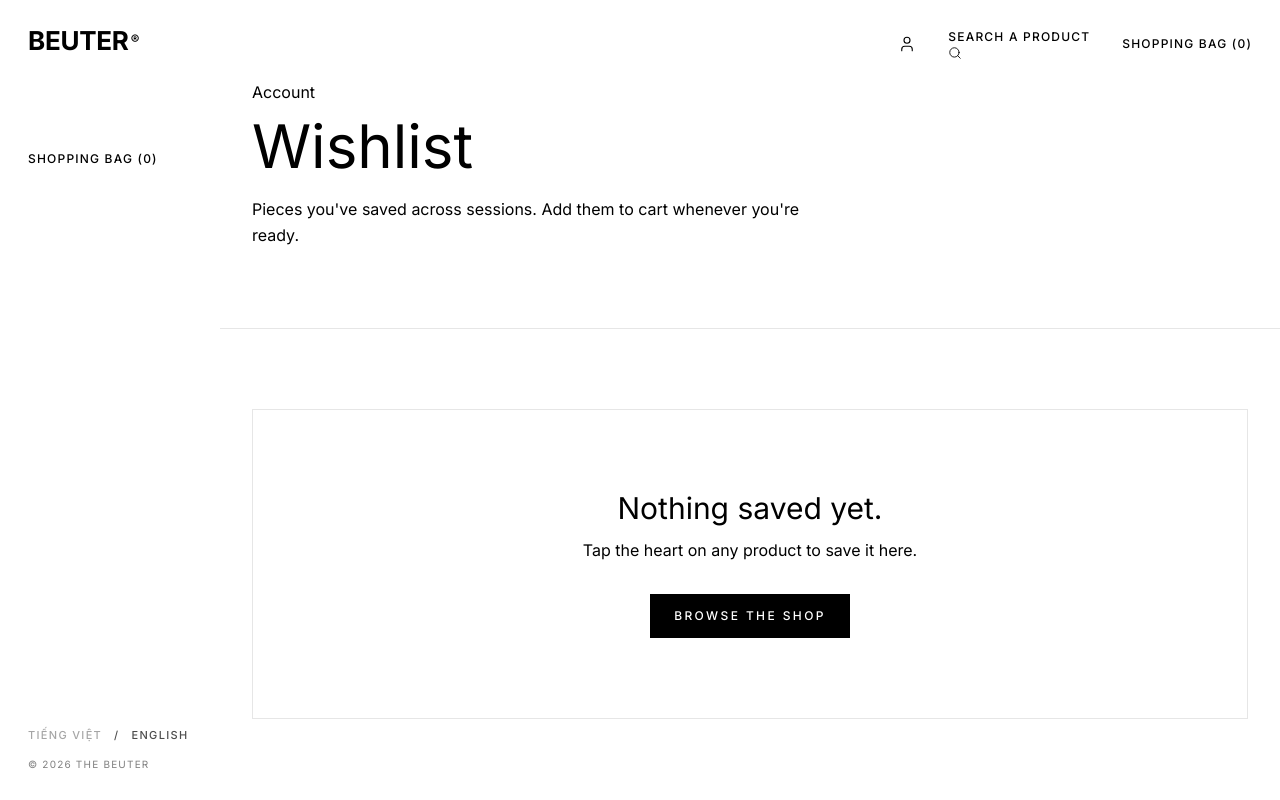
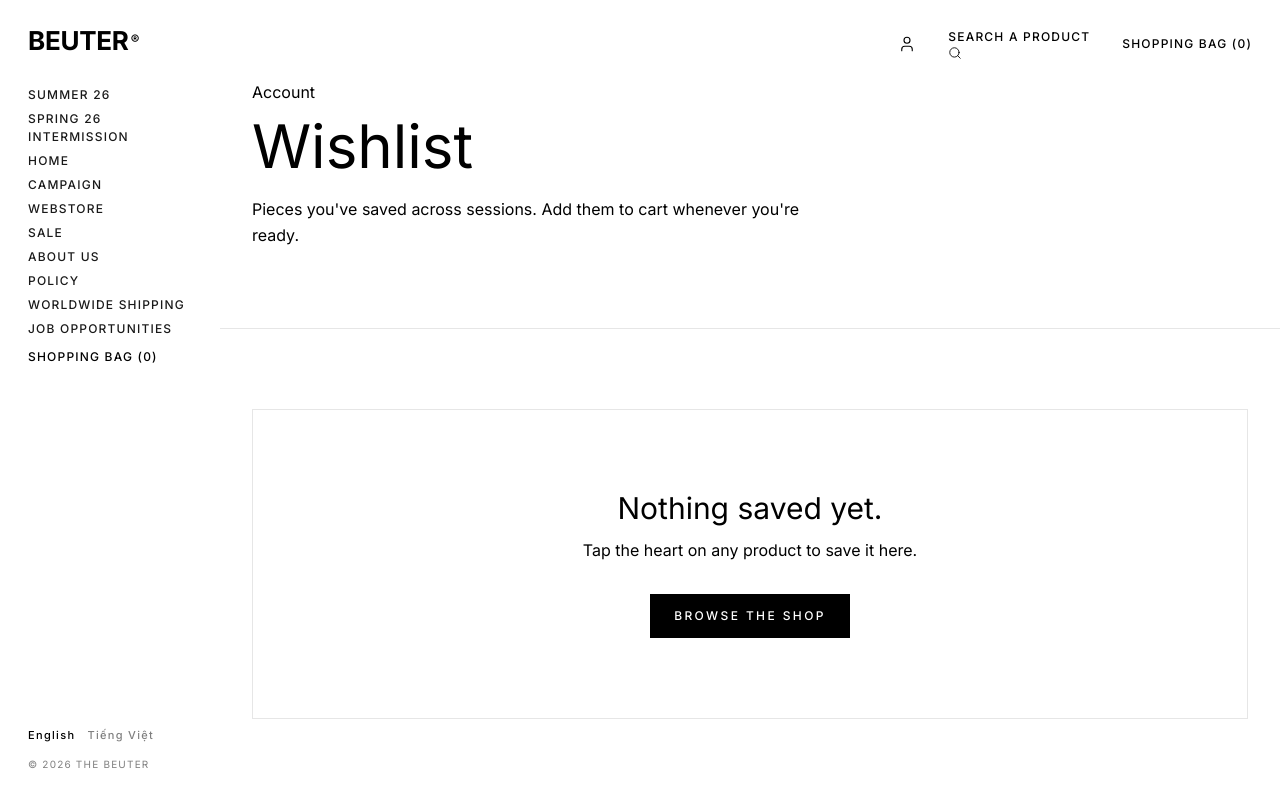
Before and after one commit to nathannewyen/the-beuter-design-ecommerce-platform, a Next.js app: page /wishlist in a window 1280 px wide. Shown: the top 800 px of the page. Built offline with nearby package versions, Linux system fonts and the light colour scheme; no server answers.

Commit message:
feat(i18n): translate nav surfaces and add LocaleSwitcher

```diff
--- /dev/null
+++ b/src/components/locale-switcher.tsx
@@ -0,0 +1,54 @@
+"use client";
+
+import { useLocale } from "next-intl";
+import { useRouter } from "next/navigation";
+import { useTransition } from "react";
+import { LOCALES, LOCALE_COOKIE, type Locale } from "@/i18n/config";
+import { cn } from "@/lib/utils";
+
+interface LocaleSwitcherProps {
+  className?: string;
+}
+
+const LABEL: Record<Locale, string> = {
+  en: "English",
+  vi: "Tiếng Việt",
+};
+
+export function LocaleSwitcher({ className }: LocaleSwitcherProps) {
+  const current = useLocale() as Locale;
+  const router = useRouter();
+  const [pending, startTransition] = useTransition();
+
+  function set(next: Locale) {
+    if (next === current) return;
+    const oneYear = 60 * 60 * 24 * 365;
+    document.cookie = `${LOCALE_COOKIE}=${next}; path=/; max-age=${oneYear}; samesite=lax`;
+    startTransition(() => router.refresh());
+  }
+
+  return (
+    <div
+      className={cn(
+        "flex gap-3 bd-eyebrow",
+        pending && "opacity-60",
+        className,
+      )}
+    >
+      {LOCALES.map((locale) => (
+        <button
+          key={locale}
+          type="button"
+          onClick={() => set(locale)}
+          aria-pressed={current === locale}
+          className={cn(
+            "transition-opacity hover:opacity-60",
+            current === locale ? "opacity-100" : "opacity-50",
+          )}
+        >
+          {LABEL[locale]}
+        </button>
+      ))}
+    </div>
+  );
+}
--- a/src/components/mobile-nav.tsx
+++ b/src/components/mobile-nav.tsx
@@ -3,8 +3,10 @@
 import { AnimatePresence, motion } from "framer-motion";
 import Link from "next/link";
 import { X } from "lucide-react";
+import { useTranslations } from "next-intl";
 import { primaryNav, siteConfig } from "@/lib/site";
 import { Logo } from "@/components/brand/logo";
+import { LocaleSwitcher } from "@/components/locale-switcher";
 
 interface MobileNavProps {
   open: boolean;
@@ -12,6 +14,7 @@ interface MobileNavProps {
 }
 
 export function MobileNav({ open, onClose }: MobileNavProps) {
+  const t = useTranslations("nav");
   return (
     <AnimatePresence>
       {open && (
@@ -49,18 +52,20 @@ export function MobileNav({ open, onClose }: MobileNavProps) {
             <nav className="flex-1 overflow-y-auto px-6 py-6 flex flex-col gap-2">
               {primaryNav.map((item) => (
                 <Link
-                  key={item.href + item.label}
+                  key={item.href + item.key}
                   href={item.href}
                   onClick={onClose}
                   className="bd-nav-link py-2"
                 >
-                  {item.label}
+                  {t(item.key)}
                 </Link>
               ))}
             </nav>
-            <div className="px-6 py-5 border-t border-line text-[11px] tracking-[0.12em] uppercase opacity-60 space-y-1">
-              <p>Tiếng Việt / English</p>
-              <p>{siteConfig.legal.copyright}</p>
+            <div className="px-6 py-5 border-t border-line space-y-3">
+              <LocaleSwitcher />
+              <p className="text-[11px] tracking-[0.12em] uppercase opacity-60">
+                {siteConfig.legal.copyright}
+              </p>
             </div>
           </motion.aside>
         </>
--- a/src/components/shop/category-sidebar.tsx
+++ b/src/components/shop/category-sidebar.tsx
@@ -2,6 +2,7 @@
 
 import Link from "next/link";
 import { usePathname, useSearchParams } from "next/navigation";
+import { useTranslations } from "next-intl";
 import { shopCategoryNav } from "@/lib/site";
 import { cn } from "@/lib/utils";
 
@@ -10,18 +11,23 @@ export function CategorySidebar() {
   const params = useSearchParams();
   const currentQuery = params.toString();
   const currentHref = currentQuery ? `${pathname}?${currentQuery}` : pathname;
+  const t = useTranslations("shop");
 
   return (
     <aside className="w-full lg:w-[220px] shrink-0 mb-12 lg:mb-0">
       <div className="space-y-7">
-        {shopCategoryNav.map((section) => (
-          <div key={section.title}>
-            <p className="bd-section-label mb-2">{section.title}</p>
+        {shopCategoryNav.map((section) => {
+          const titleText = t(section.titleKey);
+          return (
+            <div key={section.titleKey}>
+              <p className="bd-section-label mb-2">{titleText}</p>
               <ul className="space-y-[2px]">
                 {section.items.map((item) => {
+                  const label =
+                    "labelKey" in item ? t(item.labelKey) : item.label;
                   const isActive = item.href === currentHref;
                   return (
-                  <li key={item.href + item.label}>
+                    <li key={item.href + label}>
                       <Link
                         href={item.href}
                         className={cn(
@@ -29,14 +35,15 @@ export function CategorySidebar() {
                           isActive ? "opacity-100 font-semibold" : "opacity-100",
                         )}
                       >
-                      {item.label}
+                        {label}
                       </Link>
                     </li>
                   );
                 })}
               </ul>
             </div>
-        ))}
+          );
+        })}
       </div>
     </aside>
   );
--- a/src/components/site-sidebar.tsx
+++ b/src/components/site-sidebar.tsx
@@ -2,7 +2,9 @@
 
 import Link from "next/link";
 import { usePathname } from "next/navigation";
+import { useTranslations } from "next-intl";
 import { Logo } from "@/components/brand/logo";
+import { LocaleSwitcher } from "@/components/locale-switcher";
 import { primaryNav, siteConfig } from "@/lib/site";
 import { useCart } from "@/lib/cart-store";
 import { cn } from "@/lib/utils";
@@ -13,6 +15,7 @@ export function SiteSidebar() {
     s.lines.reduce((total, line) => total + line.quantity, 0),
   );
   const openCart = useCart((s) => s.open);
+  const t = useTranslations("nav");
 
   return (
     <aside
@@ -28,14 +31,14 @@ export function SiteSidebar() {
               : pathname.startsWith(item.href.split("?")[0]);
           return (
             <Link
-              key={item.href + item.label}
+              key={item.href + item.key}
               href={item.href}
               className={cn(
                 "bd-nav-link transition-opacity hover:opacity-60",
                 isActive ? "opacity-100" : "opacity-90",
               )}
             >
-              {item.label}
+              {t(item.key)}
             </Link>
           );
         })}
@@ -44,17 +47,15 @@ export function SiteSidebar() {
           onClick={openCart}
           className="bd-nav-link mt-1 text-left transition-opacity hover:opacity-60"
         >
-          Shopping Bag ({itemCount})
+          {t("bag")} ({itemCount})
         </button>
       </nav>
-      <div className="mt-auto pt-6 flex gap-3 bd-eyebrow opacity-70">
-        <span className="opacity-50">Tiếng Việt</span>
-        <span>/</span>
-        <span>English</span>
+      <div className="mt-auto pt-6">
+        <LocaleSwitcher />
+        <p className="mt-3 text-[10px] tracking-[0.12em] uppercase opacity-50 max-w-[160px] leading-relaxed">
+          {siteConfig.legal.copyright}
+        </p>
       </div>
-      <p className="mt-3 text-[10px] tracking-[0.12em] uppercase opacity-50 max-w-[160px] leading-relaxed">
-        {siteConfig.legal.copyright}
-      </p>
     </aside>
   );
 }
--- a/src/components/top-utility.tsx
+++ b/src/components/top-utility.tsx
@@ -2,6 +2,7 @@
 
 import Link from "next/link";
 import { Search, User } from "lucide-react";
+import { useTranslations } from "next-intl";
 import { useCart } from "@/lib/cart-store";
 
 export function TopUtility() {
@@ -9,6 +10,7 @@ export function TopUtility() {
     s.lines.reduce((total, line) => total + line.quantity, 0),
   );
   const openCart = useCart((s) => s.open);
+  const t = useTranslations("nav");
 
   return (
     <div className="hidden md:flex fixed top-7 right-7 z-30 items-center gap-8">
@@ -16,7 +18,7 @@ export function TopUtility() {
         <User size={18} strokeWidth={1.5} />
       </Link>
       <Link href="/search" className="bd-nav-link inline-flex items-center gap-2 hover:opacity-60">
-        Search a product
+        {t("search")}
         <Search size={14} strokeWidth={1.5} />
       </Link>
       <button
@@ -24,7 +26,7 @@ export function TopUtility() {
         onClick={openCart}
         className="bd-nav-link hover:opacity-60"
       >
-        Shopping Bag ({itemCount})
+        {t("bag")} ({itemCount})
       </button>
     </div>
   );
```
Lines whose indentation alone changed are shown as unchanged.
